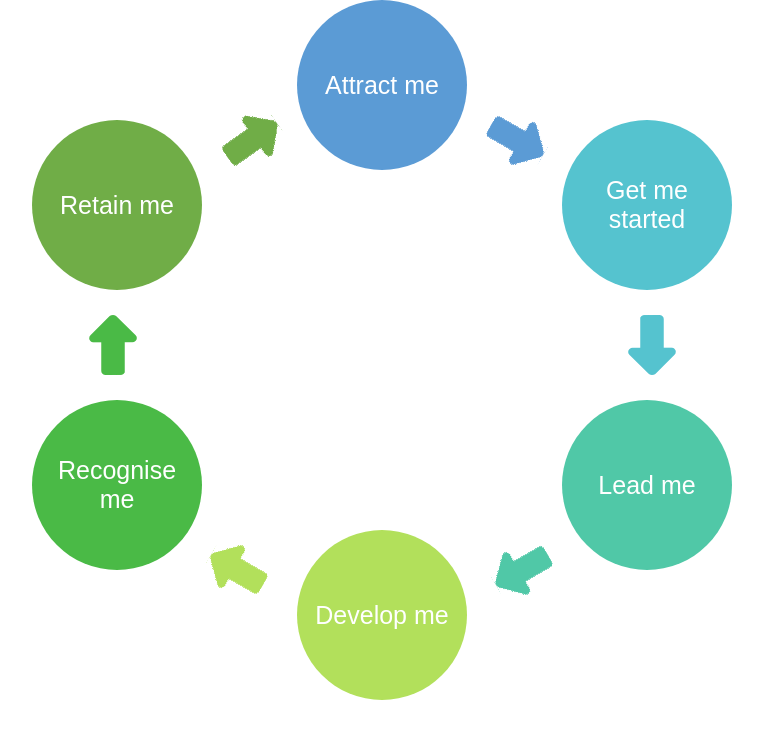
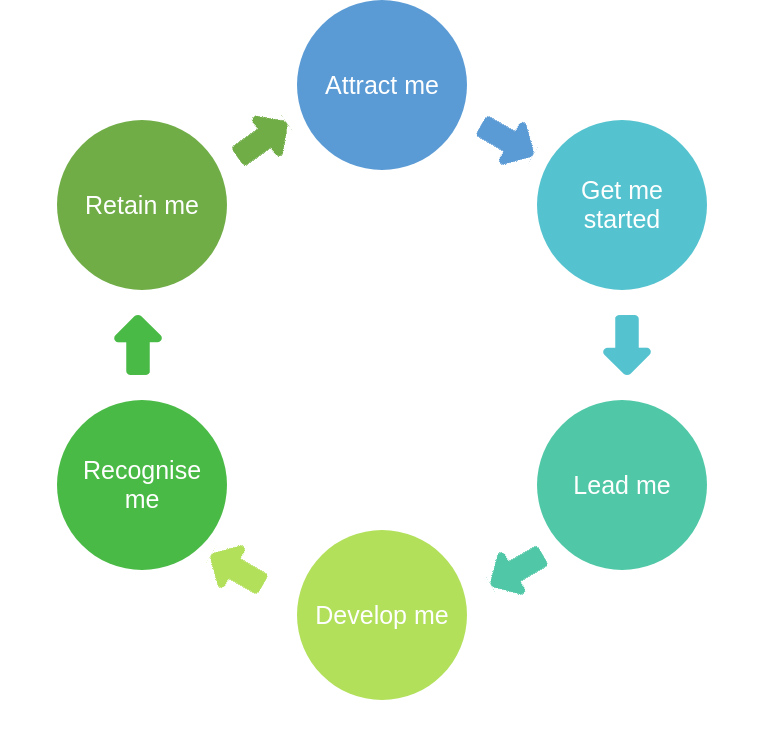
Before and after one commit to Dayne-Game/TestFolder, a plain HTML site: page actual/index.html in a window 1280 px wide. Shown: the whole page, without its empty margins (258-1021 px from the left). Drawn offline with Linux system fonts and the light colour scheme.

Commit message:
Fixed position

```diff
--- a/actual/style.css
+++ b/actual/style.css
@@ -145,7 +145,7 @@ a {
 
 @media only screen and (min-width: 750px) {
     .wrapper {
-        width: 700px;
+        width: 650px;
         height: 700px;
     }
 
@@ -169,7 +169,7 @@ a {
 
     .circle-one.arrow {
         top: 110px;
-        left: 190px;
+        left: 180px;
     }
     .circle-two.arrow {
         top: 195px;
@@ -177,7 +177,7 @@ a {
     }
     .circle-three.arrow {
         top: 140px;
-        left: -70px;
+        left: -50px;
     }
     .circle-four.arrow {
         top: 10px;
@@ -189,7 +189,7 @@ a {
     }
     .circle-six.arrow {
         top: -10px;
-        left: 190px;
+        left: 175px;
     }
 
     .circle-text {
```
